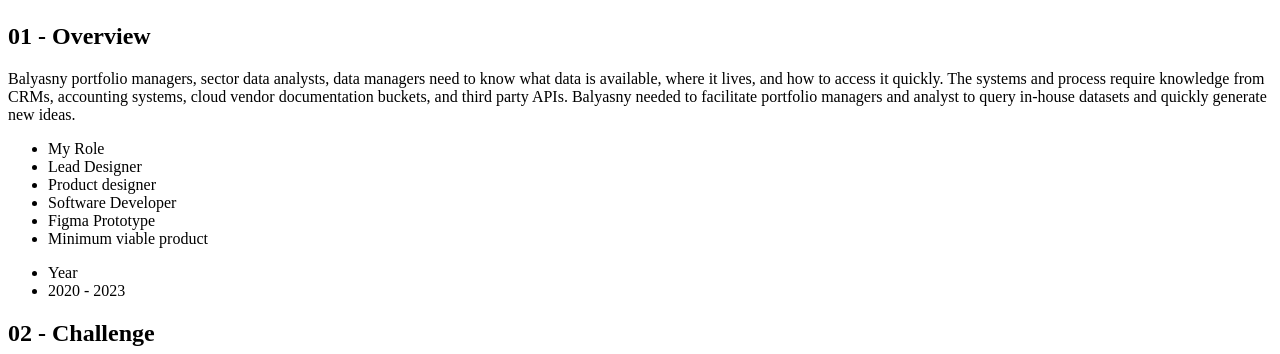
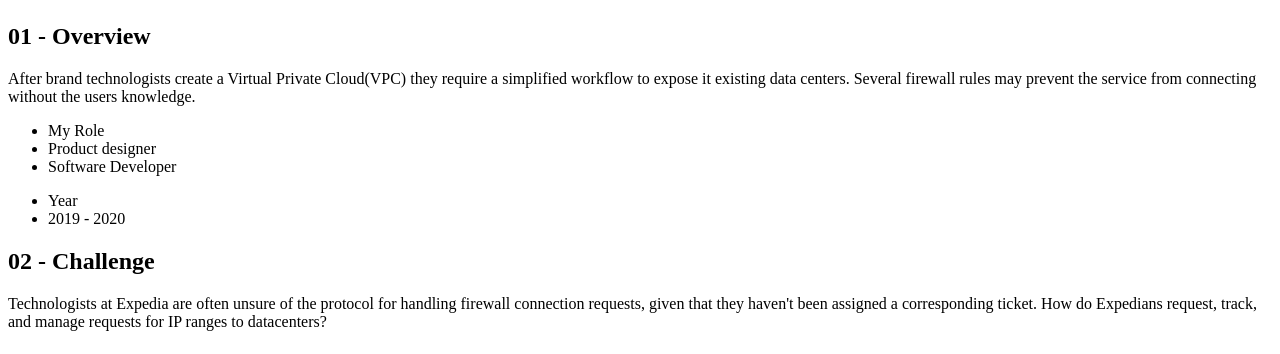
Before and after one commit to jmpeoples/horizon, a Next.js app: page /expediacnrq in a window 1280 px wide. Shown: the part 563-917 px from the top of the page. Built offline with nearby package versions, Linux system fonts and the light colour scheme.

Commit message:
cnrq problem statement

```diff
--- a/src/pages/expediacnrq.jsx
+++ b/src/pages/expediacnrq.jsx
@@ -38,7 +38,7 @@
         </motion.p>
         <section className='flex justify-center items-center mt-24'>
         <Image
-              src={"https://res.cloudinary.com/ddirkf5xq/image/upload/v1695247718/Catalog-Search-Home-upgraded_cnsyzl.png"}
+              src={"https://res.cloudinary.com/ddirkf5xq/image/upload/v1699997812/CNRQ/Portfolio-Intro_thbhvy.png"}
               alt=""
               className="rounded-xl border-2 border-opacity-0 border-neutral-200 dark:border-neutral-700 dark:border-opacity-0"
               width={800}
@@ -58,26 +58,18 @@
           </div>
           <div className="col-span-2">
             <p className="mt-12 text-lg text-neutral-400 dark:text-neutral-400">
-              Balyasny portfolio managers, sector data analysts, data managers
-              need to know what data is available, where it lives, and how to
-              access it quickly. The systems and process require knowledge from
-              CRMs, accounting systems, cloud vendor documentation buckets, and
-              third party APIs. Balyasny needed to facilitate portfolio managers
-              and analyst to query in-house datasets and quickly generate new ideas.
+               {`After brand technologists create a Virtual Private Cloud(VPC) they require a simplified workflow to expose it existing data centers. Several firewall rules may prevent the service from connecting without the users knowledge.`}
             </p>
             <div className="grid grid-cols-2">
               <ul className="mt-12 list-none text-lg text-neutral-400 dark:text-neutral-400">
                 <li className="font-bold">My Role</li>
-                <li>Lead Designer</li>
                 <li>Product designer</li>
                 <li>Software Developer</li>
-                <li>Figma Prototype</li>
-                <li>Minimum viable product</li>
               </ul>
 
               <ul className="mt-12 list-none text-lg text-neutral-400 dark:text-neutral-400">
                 <li className="font-bold">Year</li>
-                <li>2020 - 2023</li>
+                <li>2019 - 2020</li>
               </ul>
             </div>
           </div>
@@ -96,20 +88,28 @@
           </div>
           <div className="col-span-2">
             <p className="mt-12 text-lg text-neutral-400 dark:text-neutral-400">
-            {`The data team presently manages multiple separate spreadsheets that encompass information about pipeline vendors, active vendors, and other valuable metadata such as cost, descriptions, and rankings. Ideally, we aim to consolidate and centralize this data in a single location to serve the broader data intelligence team and select individuals more effectively.`}
+            {`Technologists at Expedia are often unsure of the protocol for handling firewall connection requests, given that they haven't been assigned a corresponding ticket. How do Expedians request, track, and manage requests for IP ranges to datacenters?`}
 
             </p>
           </div>
+
+          <div className="col-span-3 flex justify-center items-center">
+            <h2 className="mt-12 text-xl font-bold dark:text-white">
+            The Problem
+            </h2>
+            </div>
         </motion.section>
 
         <section className='flex justify-center items-center mt-24'>
+
         <Image
-              src={"https://res.cloudinary.com/ddirkf5xq/image/upload/v1699458427/BAM/Solution_Gif_j3yh4t.gif"}
+              src={"https://res.cloudinary.com/ddirkf5xq/image/upload/v1699997986/CNRQ/CNRQ_Problem_Gif_zu7pcy.gif"}
               alt=""
               className="rounded-xl border-2 border-opacity-0 border-neutral-200 dark:border-neutral-700 dark:border-opacity-0"
               width={800}
               height={494}
             />
+
         </section>
 
         <section className='col-span-1'>
```
